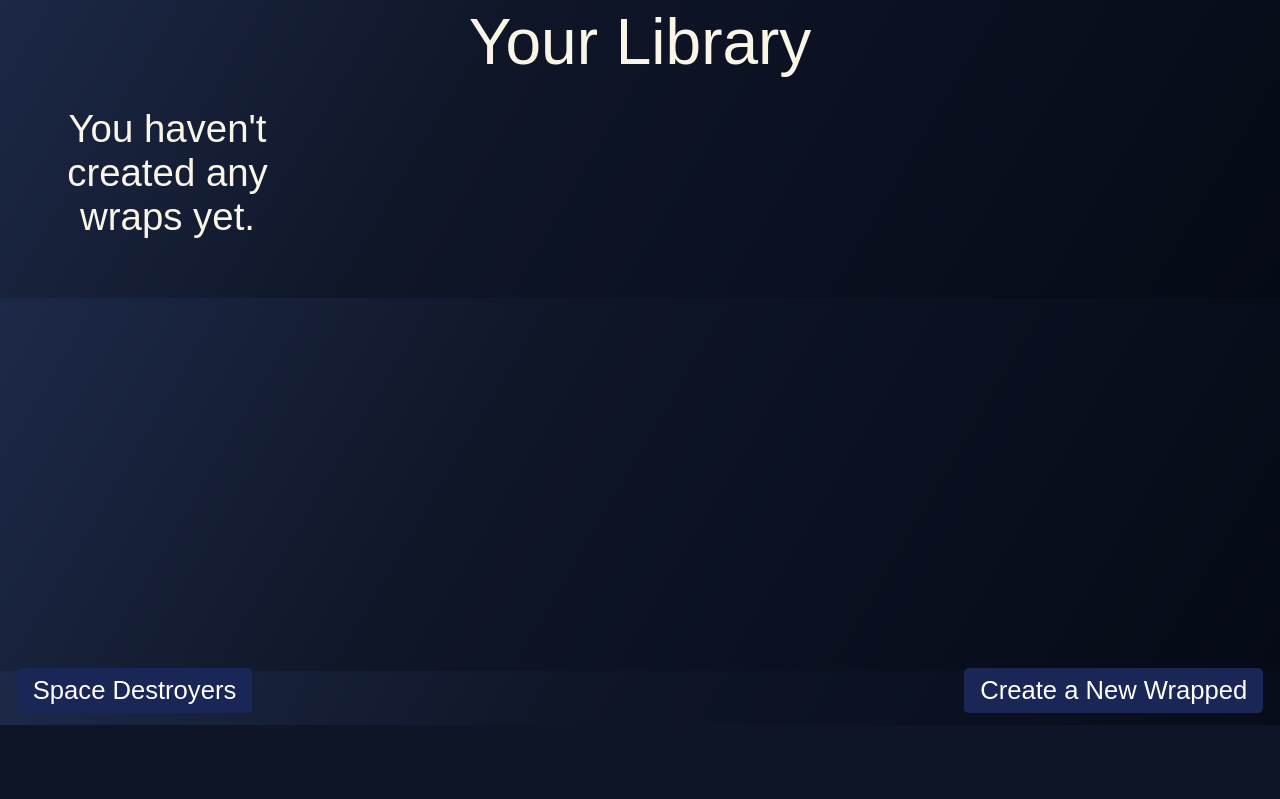
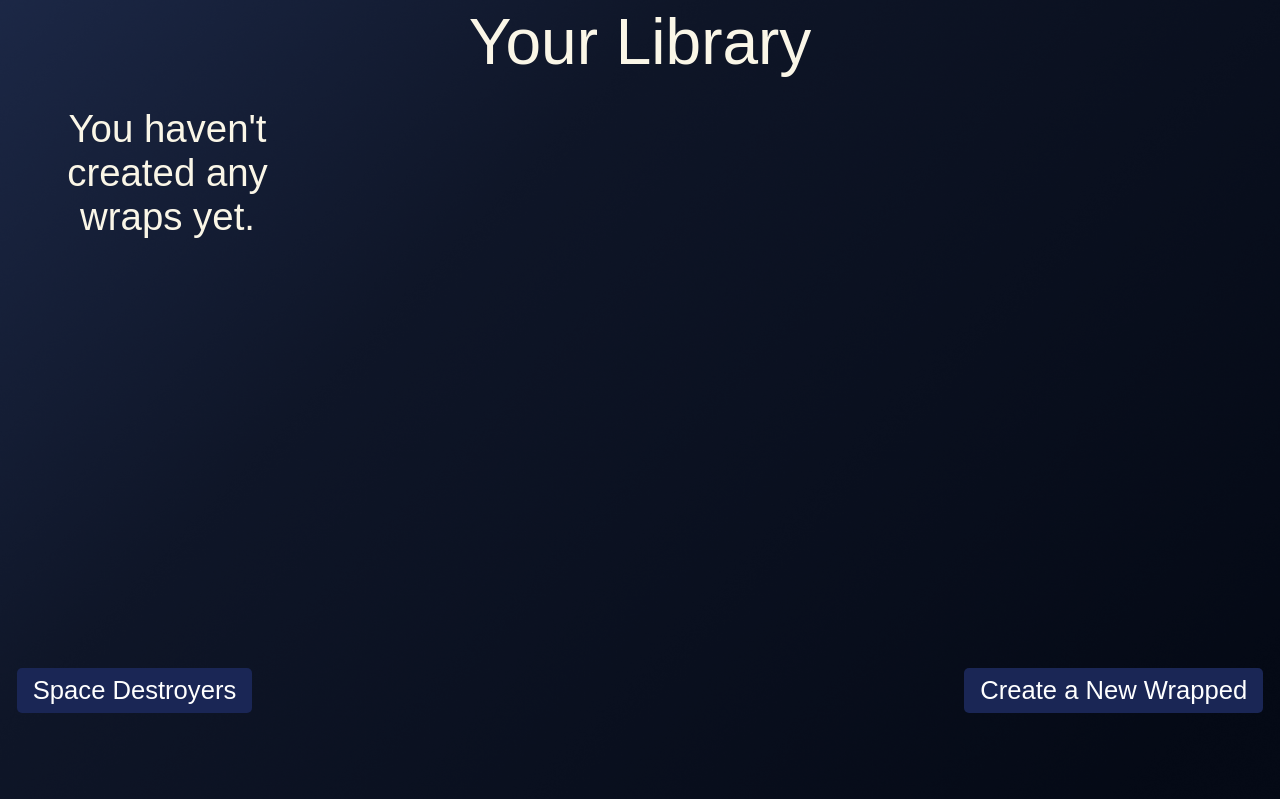
Before and after one commit to R0M-GH/Spotify_Wrapped, a Django app: page /library/ in a window 1280 px wide. Shown: the part 75-874 px from the top of the page. Before the commit the page ends 800 px from the top, so only its background shows below. Run offline with Django 5.2, Linux system fonts and the light colour scheme; the visitor is signed in with stand-in values (Sample User, id 1); data that the repository does not hold is empty.

Commit message:
start to and end

```diff
--- a/main/static/Spotify_Wrapper/library.css
+++ b/main/static/Spotify_Wrapper/library.css
@@ -183,3 +183,9 @@ margin-top: 10vh;
     /*margin-bottom: -10vh;*/
     /*margin-top: 10vh;*/
 }
+.bg {
+    width: 100vw;
+    height: 100vh;
+    z-index: -1;
+    position: absolute;
+}
--- a/main/templates/Spotify_Wrapper/accountpage.html
+++ b/main/templates/Spotify_Wrapper/accountpage.html
@@ -18,6 +18,7 @@
             <div class="line"></div>
             <div class="line"></div>
         </div>
+    </div>
 </header>
 
 <nav class="menu" id="menu">
@@ -66,7 +67,7 @@
 
         <form method="POST" action="/spotify_logout/">
             {% csrf_token %}
-            <button type="submit" class="btn btn-info" onclick="return confirm('This will open log you ou of the current spotify account in another tab. Depending on your browser you may have to exit out of the tab manually!')">Link Another Spotify Account</button>
+            <button type="submit" class="btn btn-info" onclick="return confirm('This will open log you ou of the current spotify account in another tab. Depending on your browser you may have to exit out of the tab manually!')">Relink Spotify</button>
         </form>
     </div>
 {#    <div class="account-buttons">#}
--- a/main/templates/Spotify_Wrapper/library.html
+++ b/main/templates/Spotify_Wrapper/library.html
@@ -88,6 +88,7 @@
 
 <a href="/newwrapper" class="newWrapper"> Create a New Wrapped </a>
 <a href="/game" class="game"> Space Destroyers </a>
+<img class="bg" src="{% static 'Spotify_Wrapper/image/background.png' %}">
 <div class="wraps-container">
     {% if wraps %}
         {% for wrap in wraps %}
```
Also changed, not shown: main/static/Spotify_Wrapper/accountpage.css (+9 -7 lines), main/static/Spotify_Wrapper/Image/background.png (added).
